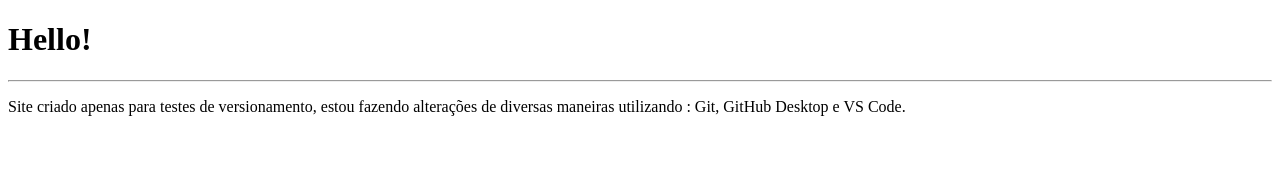
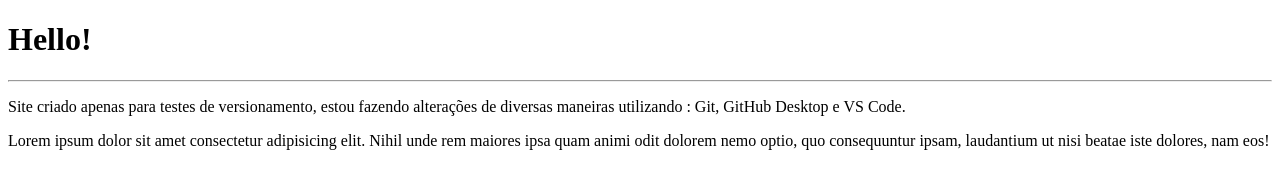
Before and after one commit to murilobeathm/Utilizando-Git-Gith, a plain HTML site: page site-exemplo/index.html in a window 1280 px wide. Drawn offline with Linux system fonts and the light colour scheme.

Commit message:
Adicionei um parágrafo

```diff
--- a/site-exemplo/index.html
+++ b/site-exemplo/index.html
@@ -10,5 +10,6 @@
     <h1>Hello!</h1>
     <hr>
     <p>Site criado apenas para testes de versionamento, estou fazendo alterações de diversas maneiras utilizando : Git, GitHub Desktop e VS Code.</p>
+    <p>Lorem ipsum dolor sit amet consectetur adipisicing elit. Nihil unde rem maiores ipsa quam animi odit dolorem nemo optio, quo consequuntur ipsam, laudantium ut nisi beatae iste dolores, nam eos!</p>
 </body>
 </html>
```
